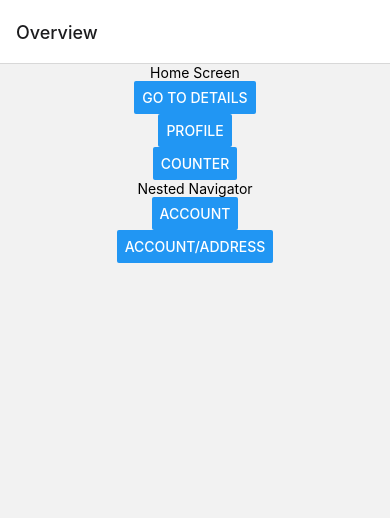
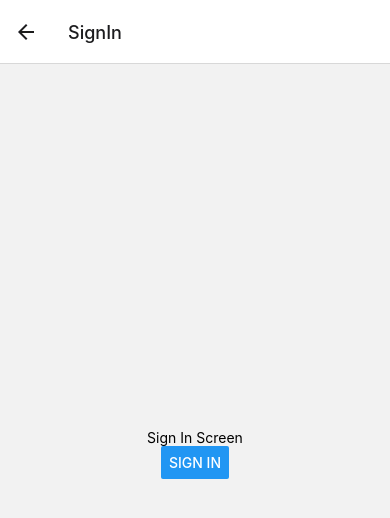
Before and after one commit to stevenmsl/nav6, a React Native app: screen /SignIn in a window 390 px wide. Shown: the top 518 px of the page. Built offline with nearby package versions, Linux system fonts and the light colour scheme.

Commit message:
add navigating without the nav prop example

```diff
--- a/App.tsx
+++ b/App.tsx
@@ -4,9 +4,11 @@ import {createNativeStackNavigator} from '@react-navigation/native-stack';
 import HomeScreen from './src/screens/HomeScreen';
 import DetailsScreen from './src/screens/DetailsScreen';
 import ProfileScreen from './src/screens/ProfileScreen';
-import {RootStackParamList} from './src/navigation/types';
+import {RootStackParamList, navigationRef} from './src/navigation/types';
 import CounterScreen from './src/screens/CounterScreen';
 import AccountScreen from './src/screens/AccountScreen';
+import SignInScreen from './src/screens/SignInScreen';
+
 /*
   - Stack.Navigator should contain Stack.Screen
     as its children
@@ -18,7 +20,7 @@ const Stack = createNativeStackNavigator<RootStackParamList>();
 
 const App = () => {
   return (
-    <NavigationContainer>
+    <NavigationContainer ref={navigationRef}>
       <Stack.Navigator initialRouteName="Home">
         {/* name prop contains the name of the route */}
         <Stack.Screen
@@ -38,6 +40,7 @@ const App = () => {
           component={AccountScreen}
           options={{headerShown: false}}
         />
+        <Stack.Screen name="SignIn" component={SignInScreen} />
       </Stack.Navigator>
     </NavigationContainer>
   );
--- a/src/navigation/types.ts
+++ b/src/navigation/types.ts
@@ -1,5 +1,5 @@
 import {NavigatorScreenParams} from '@react-navigation/native';
-
+import {createNavigationContainerRef} from '@react-navigation/native';
 /*#TA-03 nested navigator
   - child navigator
 */
@@ -22,4 +22,7 @@ export type RootStackParamList = {
        specifying any screen
   */
   Account: NavigatorScreenParams<TabParamList> | undefined;
+  SignIn: undefined;
 };
+
+export const navigationRef = createNavigationContainerRef<RootStackParamList>();
--- a/src/screens/HomeScreen.tsx
+++ b/src/screens/HomeScreen.tsx
@@ -53,6 +53,14 @@ const HomeScreen: React.FC<HomeScreenProps> = ({
             });
           }}
         />
+        <Text>No Nav Prop</Text>
+        <Button
+          title="Go To SignIn"
+          onPress={() => {
+            /*#TA-04 */
+            navigation.navigate('SignIn');
+          }}
+        />
       </View>
     </View>
   );
--- /dev/null
+++ b/src/screens/SignInScreen.tsx
@@ -0,0 +1,27 @@
+import React from 'react';
+import {Text, StyleSheet, View, Button} from 'react-native';
+import {signin} from '../services/auth';
+
+const SignInScreen = () => {
+  return (
+    <View style={styles.Screen}>
+      <Text>Sign In Screen</Text>
+      <Button
+        title="Sign In"
+        onPress={() => {
+          signin();
+        }}
+      />
+    </View>
+  );
+};
+
+const styles = StyleSheet.create({
+  Screen: {
+    flex: 1,
+    alignItems: 'center',
+    justifyContent: 'center',
+  },
+});
+
+export default SignInScreen;
--- a/src/services/auth.ts
+++ b/src/services/auth.ts
@@ -1 +1,4 @@
-export const login = () => {};
+import {navigationRef} from '../navigation/types';
+export const signin = () => {
+  navigationRef.navigate('Home');
+};
```
